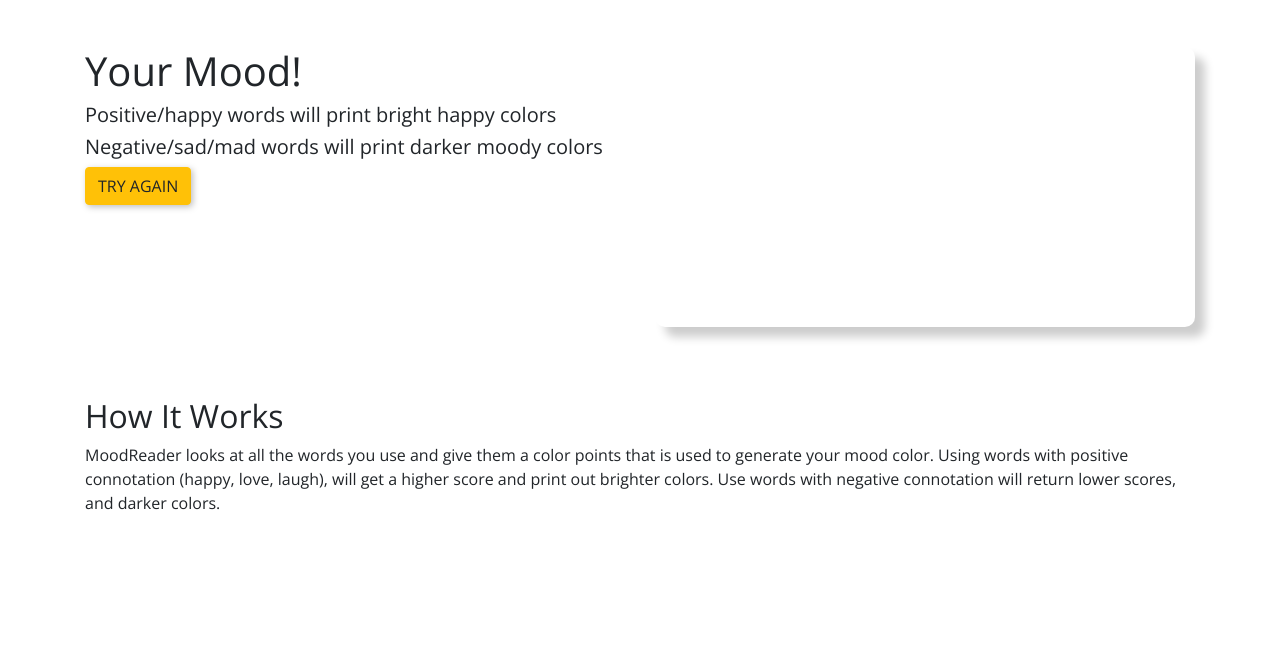
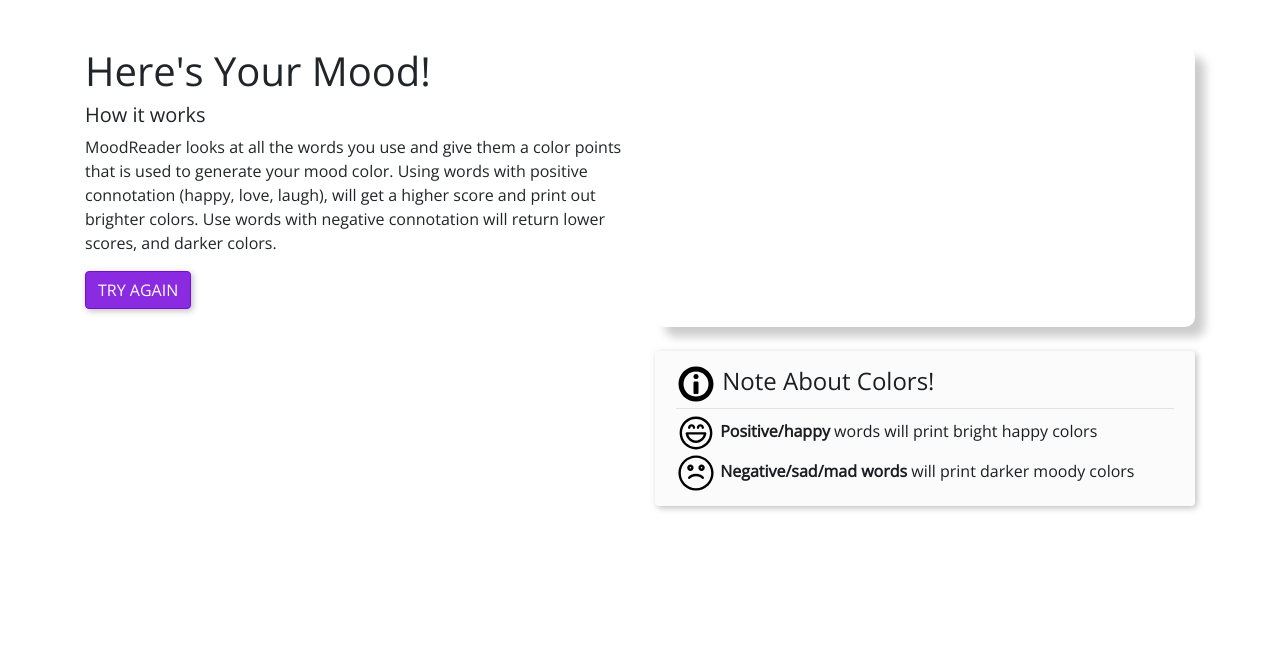
Before and after one commit to DeltaV93/python-moodreader, a Django app: template generator/templates/generator/mood.html in a window 1280 px wide. Shown: the part 417-1072 px from the top of the page. After the commit the page ends 928 px from the top, so only its background shows below. Run offline with Django 3.2, Linux system fonts and the light colour scheme; the template is opened without the code that fills it, so the values that code supplies are empty; some libraries are stand-ins or nearby versions; some web fonts are replaced.

Commit message:
added icons & note for better UX

```diff
--- a/generator/templates/generator/mood.html
+++ b/generator/templates/generator/mood.html
@@ -5,29 +5,28 @@
 {% block content %}
     <section class="row">
             <div class="col-sm-12 col-md-6 mb-5">
-                <h1>Your Mood!</h1>
-                <h2 class="lead">Positive/happy words  will print bright happy colors</h2>
-                <h2 class="lead">Negative/sad/mad words  will print darker moody colors</h2>
-                <a class="btn btn-warning" href="/generator">Try Again</a>
+                <h1>Here's Your Mood! </h1>
+                <h2 class="h5">How it works</h2>
+                <p>MoodReader looks at all the words you use and give them a color points that is used to generate your mood color.
+                    Using words with positive connotation (happy, love, laugh), will get a higher score and print out brighter colors.
+                    Use words with negative connotation will return lower scores, and darker colors.</p>
+                 <a class="btn btn-warning" href="/generator">Try Again</a>
             </div>
-            <div class="col-sm-12 col-md-6">
+            <div class="col-sm-12 col-md-6 ">
                 <div class="mrg-mood--box" style="height: 35vh;width: 100%;">
                     <div class="mrg-mood--box__color" style="height: 100%; background-image: linear-gradient(to right, #{{ color_list.0 }}, #{{ color_list.1 }}, #{{ color_list.2 }}); "> </div>
                 </div>
-
+            <div class="w-100 mt-4">
+                <div class="alert alert-mrg" role="Note About Colors">
+                    <h3 class="h4 alert-heading mb-0"><img class="mrg-mood--icons mrg-mood--icons__info" src="/static/img/info-icon.svg" alt="Info Icon"> Note About Colors!</h3>
+                    <hr class="mt-1 mb-1">
+                    <p class="mb-0"> <img class="mrg-mood--icons" src="/static/img/happy-icon.svg" alt="happy face icon"> <b>Positive/happy</b> words  will print bright happy colors
+                    <br>
+                    <img class="mrg-mood--icons" src="/static/img/sad-icon.svg" alt="sad face icon"> <b>Negative/sad/mad words</b>  will print darker moody colors</p>
+                </div>
             </div>
-    </section>
-    <section class="row">
-        <div class="col-sm-12">
-                 <section class="mrg-section--how">
-                    <h2>How It Works</h2>
-                    <p>MoodReader looks at all the words you use and give them a color points that is used to generate your mood color.
-                    Using words with positive connotation (happy, love, laugh), will get a higher score and print out brighter colors.
-                    Use words with negative connotation will return lower scores, and darker colors.</p>
-                </section>
-        </div>
+            </div>
     </section>
 
 
-
 {% endblock %}
--- a/static/styles/moodreader.css
+++ b/static/styles/moodreader.css
@@ -16,17 +16,30 @@ body {
 /*
     APP STYLES
 */
-section {
+section{
     margin-bottom: 70px;
 }
 .navbar {
     background-color: #fff;
-    box-shadow: 0 0 9px rgba(255, 255, 255, 0.15)
+    filter: drop-shadow(5px 7px 17px rgba(255,255,255, 0.35))
 }
 
 .btn {
     filter: drop-shadow(2px 2px 3px rgba(0,0,0, 0.25));
     text-transform: uppercase;
+    font-weight: 400;
+}
+
+.btn-warning {
+    background-color: blueviolet;
+    color: #fff;
+    border-color: #760dd7;
+
+}
+.alert-mrg {
+    background-color: #fbfbfb;
+    color: #1b1e21;
+    filter: drop-shadow(2px 2px 3px rgba(0,0,0, 0.25));
 }
 /*
     HOME PAGE
@@ -50,3 +63,11 @@ section {
     border-radius: 10px;
     box-shadow: 10px 10px 10px rgba(0,0,0,0.2);
 }
+.mrg-mood--icons {
+    height: 40px;
+    width: 40px;
+}
+.mrg-mood--icons_info {
+    height: 25px;
+    width: 25px;
+}
```
Also changed, not shown: static/img/happy-icon.svg (added), static/img/info-icon.svg (added), static/img/sad-icon.svg (added).
